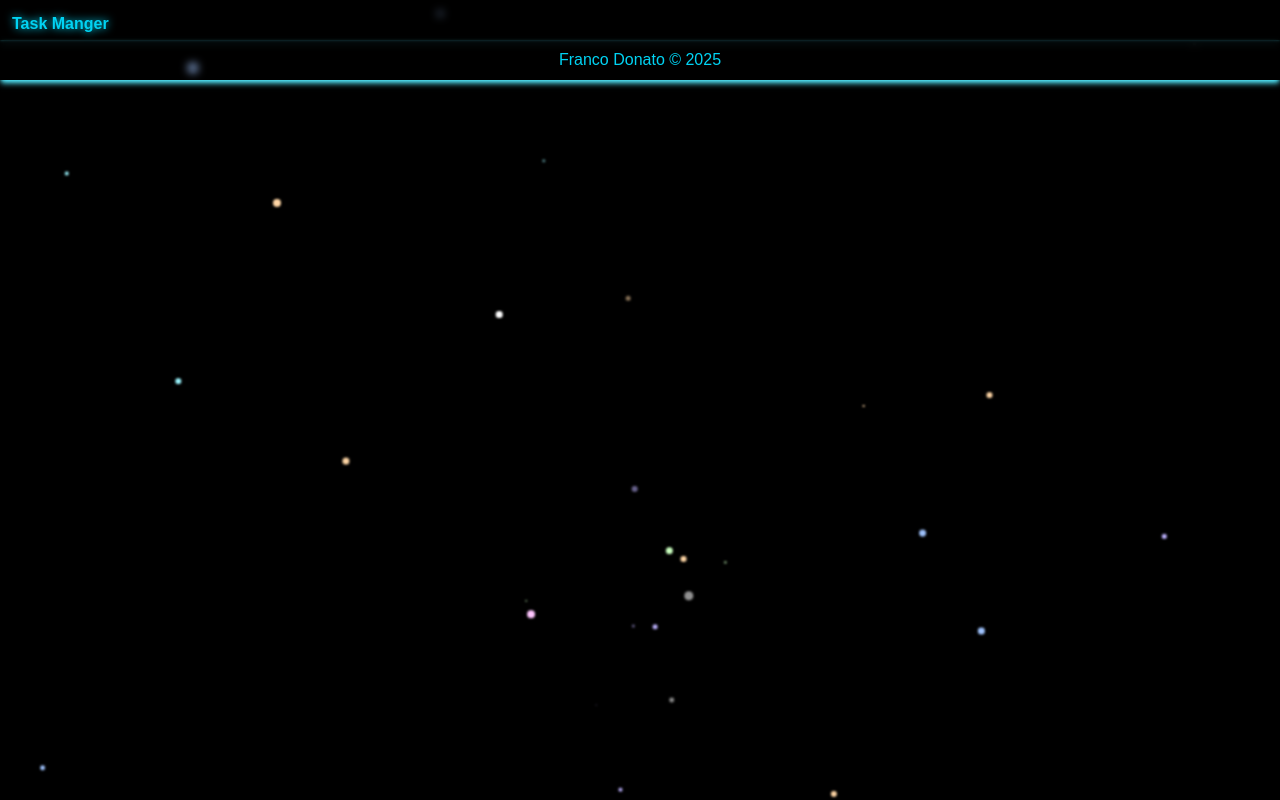
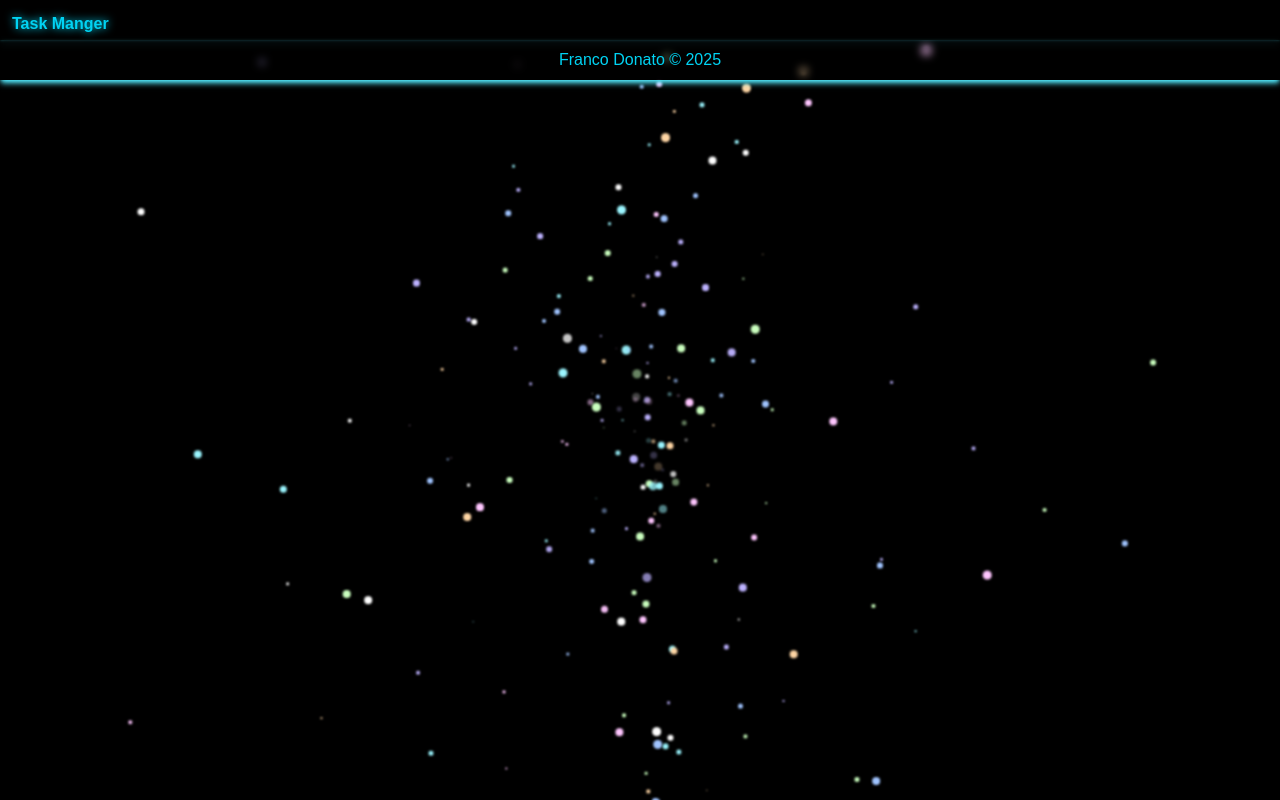
Before and after one commit to donatofranco/task-manager-front, a Next.js app: page /background in a window 1280 px wide. Built offline with nearby package versions, Linux system fonts and the light colour scheme.

Commit message:
Change stars creation parameters

```diff
--- a/src/app/background/page.tsx
+++ b/src/app/background/page.tsx
@@ -20,22 +20,23 @@ export default function Background() {
 
   useEffect(() => {
     const interval = setInterval(() => {
-      for(let i = 0; i<=10; i++){
+      for(let i = 0; i<=5; i++){
         const size = Math.random() * 8 + 1;
         const left = 50; // centro horizontal
         const top = 50;
 
         const duration = 10 + Math.random() * 1;
 
-        const angle = Math.random() * 2 * 360;
-        const speedX = 100 + (Math.random() * 360) * duration;
-        const speedY = 100 + (Math.random() * 360) * duration; // cuánto se mueve
+        const angleX = Math.random() * 2 * 360;
+        const angleY = Math.random() * 2 * 360;
+        const speedX = ((Math.random() * 2) * 360) * 2;
+        const speedY = ((Math.random() * 2) * 360) / 2; // cuánto se mueve
 
-        const dx = Math.cos(angle) * speedX;
-        const dy = Math.sin(angle) * speedY;
+        const dx = Math.cos(angleX) * speedX;
+        const dy = Math.sin(angleY) * speedY;
 
 
-        const twinkleDuration = 1 + Math.random() * 3;
+        const twinkleDuration = 1 + Math.random() * 1;
 
         const id = idRef.current++;
         const color = colors[Math.floor(Math.random() * colors.length)];
@@ -48,7 +49,7 @@ export default function Background() {
         }, duration * 1000);
       }
 
-    }, 500); // new star every 100ms
+    }, 250); // new star every 100ms
 
     return () => clearInterval(interval);
   }, []);
```
